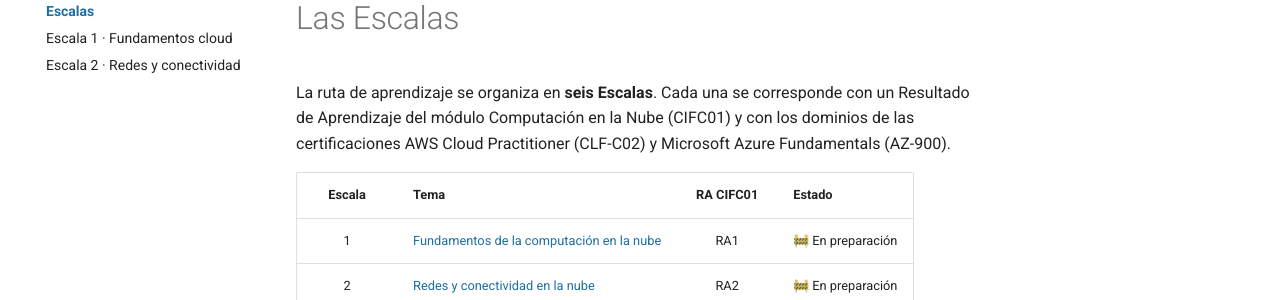
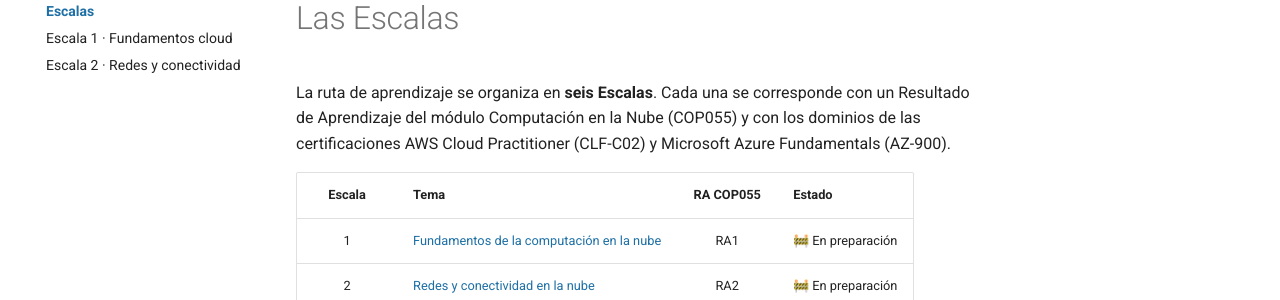
Before and after one commit to certif-cloud/certif-cloud.github.io, an MkDocs documentation site: the page built from docs/escalas/index.md, in a window 1280 px wide. Shown: the part 148-448 px from the top of the page. Built offline with MkDocs 1.6.1 and Material for MkDocs 9.7.7, drawn with Linux system fonts in a browser that asks for light colours.

Commit message:
Add files via upload

```diff
--- a/docs/escalas/index.md
+++ b/docs/escalas/index.md
@@ -1,8 +1,8 @@
 # Las Escalas
 
-La ruta de aprendizaje se organiza en **seis Escalas**. Cada una se corresponde con un Resultado de Aprendizaje del módulo Computación en la Nube (CIFC01) y con los dominios de las certificaciones AWS Cloud Practitioner (CLF-C02) y Microsoft Azure Fundamentals (AZ-900).
+La ruta de aprendizaje se organiza en **seis Escalas**. Cada una se corresponde con un Resultado de Aprendizaje del módulo Computación en la Nube (COP055) y con los dominios de las certificaciones AWS Cloud Practitioner (CLF-C02) y Microsoft Azure Fundamentals (AZ-900).
 
-| Escala | Tema | RA CIFC01 | Estado |
+| Escala | Tema | RA COP055 | Estado |
 |:---:|---|:---:|---|
 | 1 | [Fundamentos de la computación en la nube](escala-1.md) | RA1 | 🚧 En preparación |
 | 2 | [Redes y conectividad en la nube](escala-2.md) | RA2 | 🚧 En preparación |
```
Also changed, not shown: docs/escalas/escala-1.md (+1 -1 lines), docs/escalas/escala-2.md (+1 -1 lines), docs/proyecto.md (+1 -1 lines).
